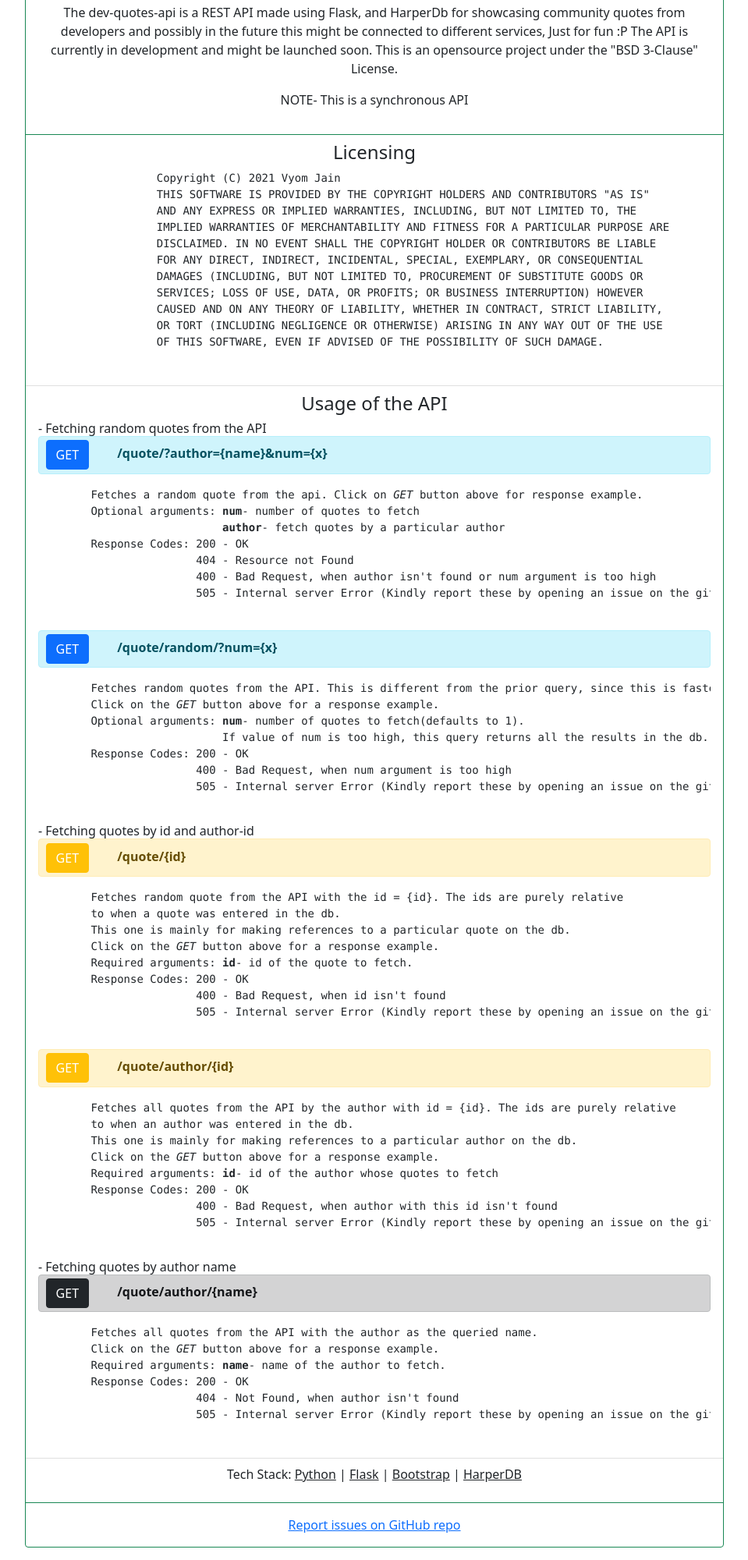
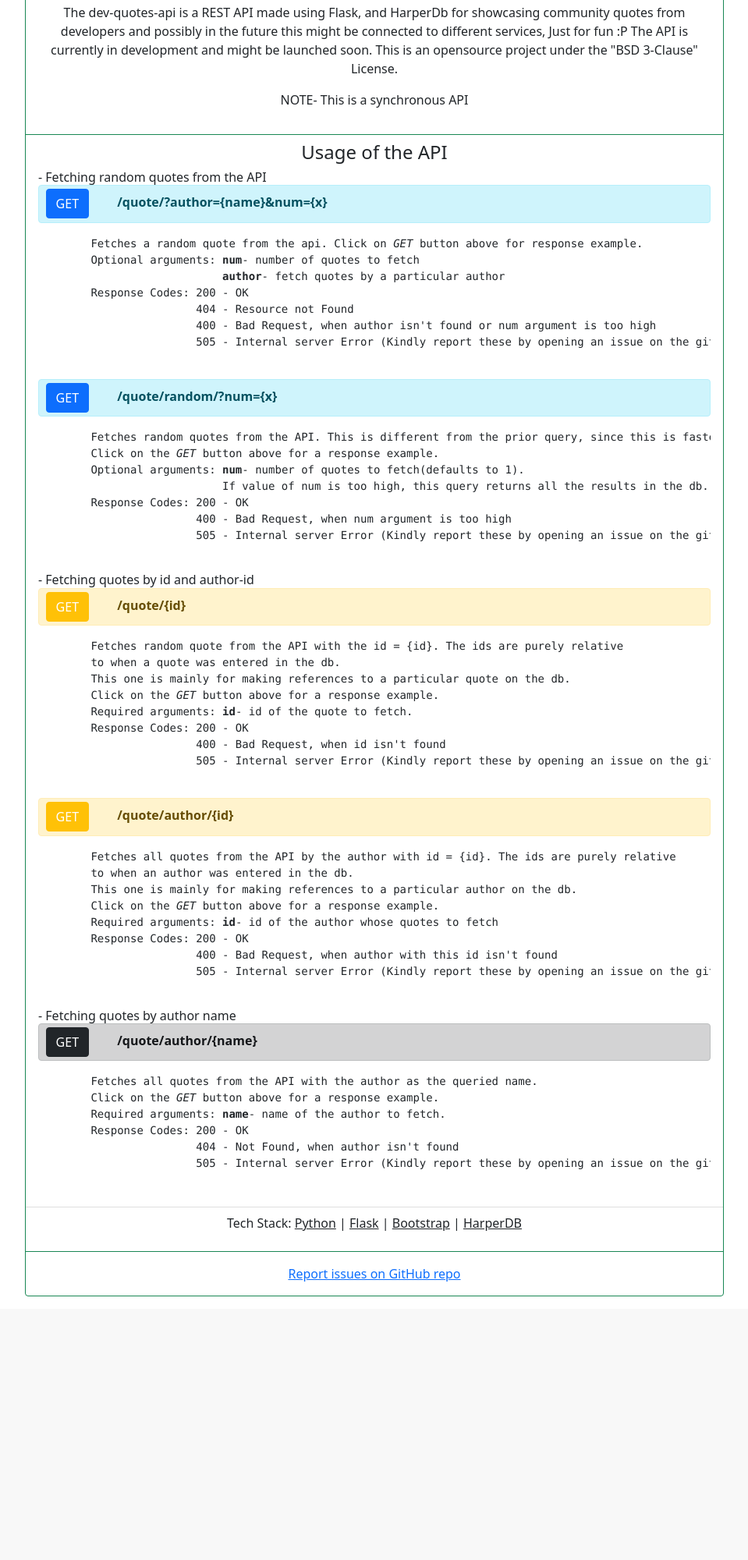
Before and after one commit to Vyvy-vi/dev-quotes-api, a Flask app: page / in a window 1280 px wide. Shown: the part 184-2184 px from the top of the page at 78% size, without its empty margins (160-1119 px from the left). After the commit the page ends 1846 px from the top, so only its background shows below. Run offline with Flask 2, Linux system fonts and the light colour scheme.

Commit message:
feat: removed licensing

```diff
--- a/templates/index.html
+++ b/templates/index.html
@@ -60,22 +60,6 @@
     <p>NOTE- This is a synchronous API</p>
   </div>
   <ul class="list-group list-group-flush">
-    <li class="list-group-item">
-        <div align='center'>
-            <h4>Licensing</h4>
-        <pre align='left'>
-                  Copyright (C) 2021 Vyom Jain
-                  THIS SOFTWARE IS PROVIDED BY THE COPYRIGHT HOLDERS AND CONTRIBUTORS "AS IS"
-                  AND ANY EXPRESS OR IMPLIED WARRANTIES, INCLUDING, BUT NOT LIMITED TO, THE
-                  IMPLIED WARRANTIES OF MERCHANTABILITY AND FITNESS FOR A PARTICULAR PURPOSE ARE
-                  DISCLAIMED. IN NO EVENT SHALL THE COPYRIGHT HOLDER OR CONTRIBUTORS BE LIABLE
-                  FOR ANY DIRECT, INDIRECT, INCIDENTAL, SPECIAL, EXEMPLARY, OR CONSEQUENTIAL
-                  DAMAGES (INCLUDING, BUT NOT LIMITED TO, PROCUREMENT OF SUBSTITUTE GOODS OR
-                  SERVICES; LOSS OF USE, DATA, OR PROFITS; OR BUSINESS INTERRUPTION) HOWEVER
-                  CAUSED AND ON ANY THEORY OF LIABILITY, WHETHER IN CONTRACT, STRICT LIABILITY,
-                  OR TORT (INCLUDING NEGLIGENCE OR OTHERWISE) ARISING IN ANY WAY OUT OF THE USE
-                  OF THIS SOFTWARE, EVEN IF ADVISED OF THE POSSIBILITY OF SUCH DAMAGE.
-        </pre></div></li>
     <li class="list-group-item">
         <h4>Usage of the API</h4>
         <h6 align='left'>- Fetching random quotes from the API
```
